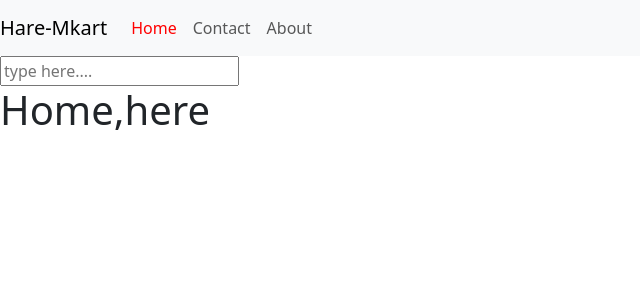
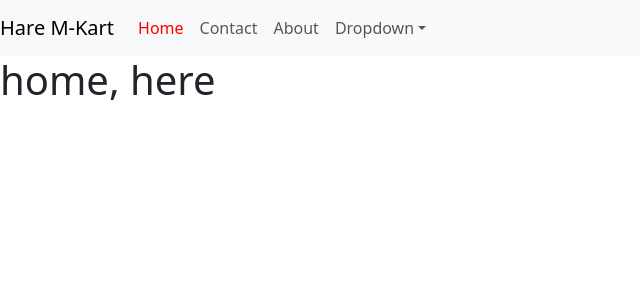
Before and after one commit to shashitst/reactjs, a React (Create React App) app: page /Home in a window 1280 px wide. Shown: the top 300 px of the page, without its empty margins (0-640 px from the left). Built offline with nearby package versions, Linux system fonts and the light colour scheme.

Commit message:
removing some files

```diff
--- a/src/components/NavBar.js
+++ b/src/components/NavBar.js
@@ -1,4 +1,9 @@
 import { Link } from "react-router-dom";
+
+import Layout from "../pages/layout";
+
+
+
 
 
 
@@ -7,7 +12,8 @@ export const Nav = ()=> {
 
 <nav class="navbar navbar-expand-lg navbar-light bg-light">
 
-<a class="navbar-brand" href="/">Hare-Mkart</a>
+
+<a class="navbar-brand" href="/">Hare M-Kart</a>
 
   <div class="collapse navbar-collapse" id="navbarSupportedContent">
     <ul class="navbar-nav mr-auto">
@@ -21,10 +27,31 @@ export const Nav = ()=> {
       <li class="nav-item">
         <Link class="nav-link" to="/about">About</Link>
       </li>
+      <li class="nav-item dropdown">
+        <Link class="nav-link dropdown-toggle" href="#" id="navbarDropdown"  role="button" data-toggle="dropdown" aria-haspopup="true" aria-expanded="false" to = "/Dropdown">Dropdown</Link>
+
+
+        <div class="dropdown-menu" aria-labelledby="navbarDropdown">
+          <a class="dropdown-item" href="#">Action</a>
+          <a class="dropdown-item" href="#">Another action</a>
+          <div class="dropdown-divider"></div>
+          <a class="dropdown-item" href="#">Something else here</a>
+
+        </div>
+        </li>
     </ul>
-
+    {/* <form class="form-inline my-2 my-lg-0">
+      <input class="form-control mr-sm-2" type="search" placeholder="Search" aria-label="Search"></input>
+      <button class="btn btn-outline-success my- -2 my-sm-0 pull right" type="submit">Search</button>
+    </form> */}
   </div>
 </nav>
 
+
+
+
+
+
+
   )
   }
--- a/src/components/Stateh.js
+++ /dev/null
@@ -1,12 +0,0 @@
-import React, { useState } from 'react'
-
-const Stateh =()=> {
-
-    return (
-    <div>
-      <input type="text"  placeholder='type here....' ></input>
-    </div>
-  );
-};
-
-export default Stateh;
--- a/src/pages/layout.js
+++ b/src/pages/layout.js
@@ -2,14 +2,18 @@ import { Outlet, Link } from "react-router-dom";
 
 import {Nav} from '../components/NavBar';
 
-import Stateh from "../components/Stateh";
+
+
+
 
 
 const Layout = () => {
   return (
     <>
-     <Nav title = "Hare-Mkart"/>
-      <Stateh />
+
+     <Nav title = "Hare M-Kart"/>
+
+
 
       <Outlet />
     </>
--- a/src/pages/noPages.js
+++ b/src/pages/noPages.js
@@ -1,5 +1,5 @@
 const NoPage = () => {
-    return <h1>Home,here </h1>;
+    return <h1>home, here </h1>;
   };
 
   export default NoPage;
```
Also changed, not shown: src/App.js (deleted, +0 -27 lines), src/components/Icon.js (added, +15 -0 lines), src/index.js (+12 -0 lines), src/pages/Dropdown.js (added, +11 -0 lines).
